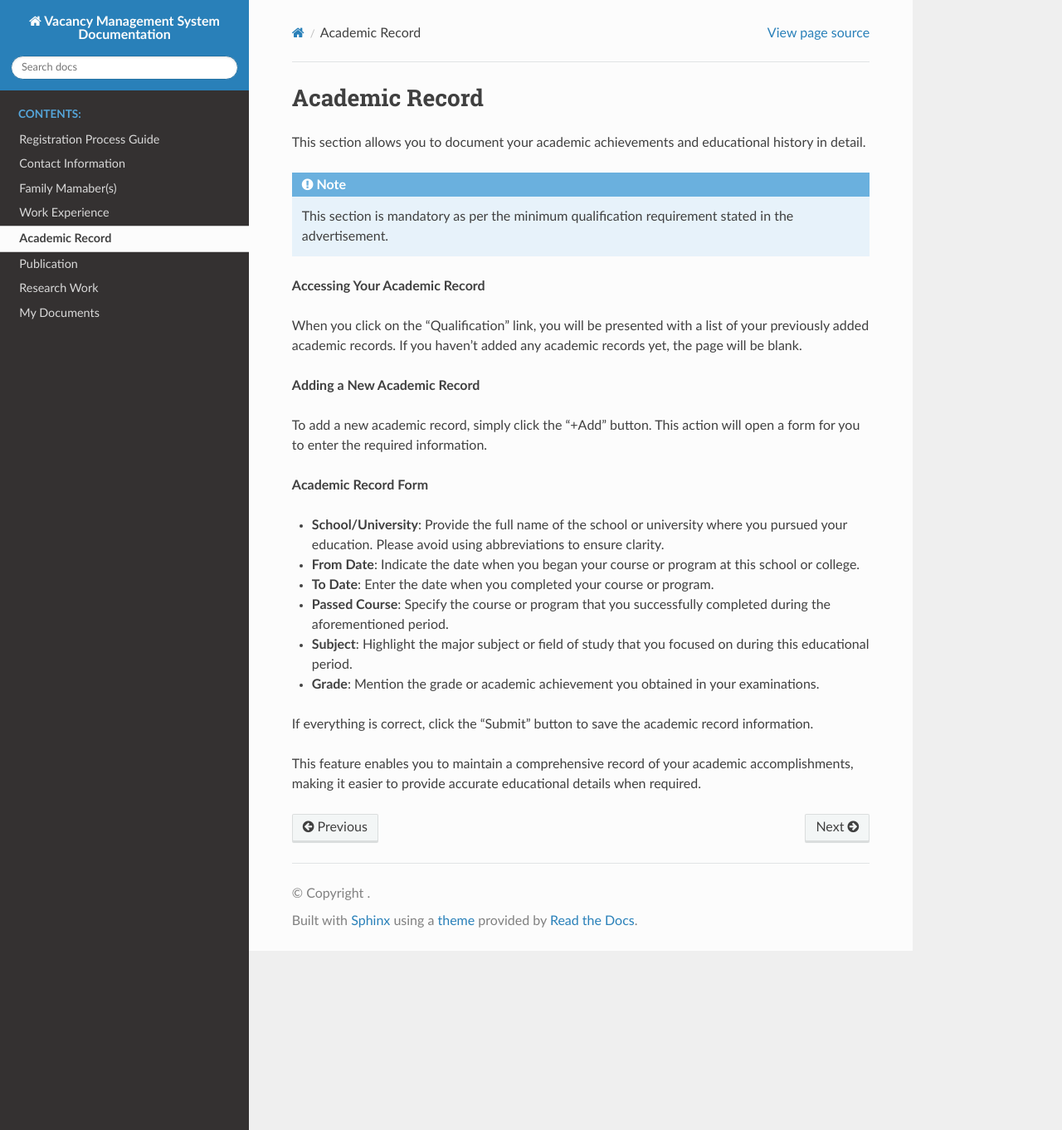
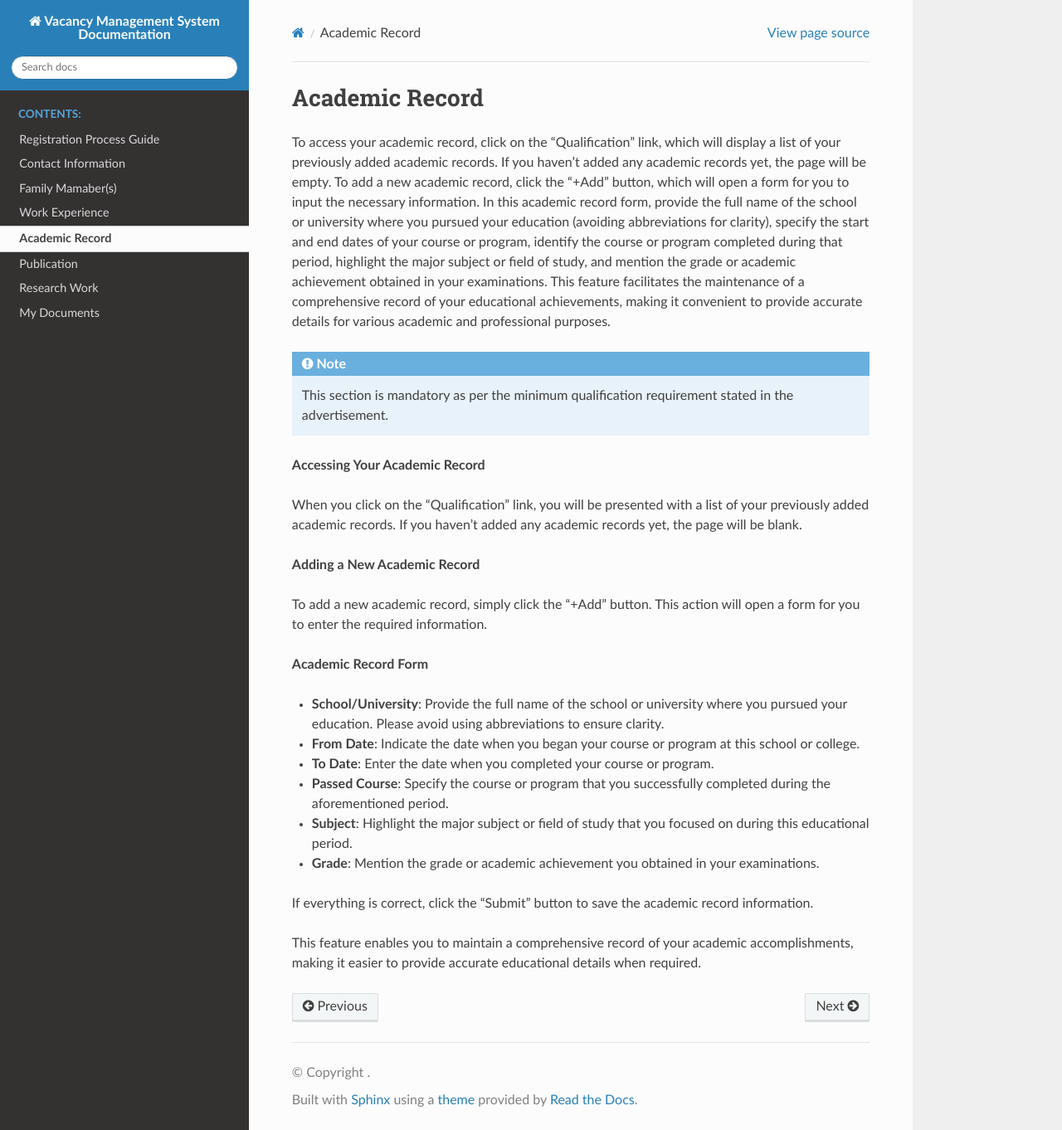
Before and after one commit to w38g0ru/vms, a Sphinx documentation site: the page built from docs/qualification.rst, in a window 1280 px wide and 1362 px high. Shown: the whole window at 83% size. Built offline with Sphinx 7.4.7 and the Read the Docs theme 2.0.0, drawn with Linux system fonts in a browser that asks for light colours; pages that are not in the unit, such as notebooks, are missing from menus.

Commit message:
Update qualification.rst

```diff
--- a/docs/qualification.rst
+++ b/docs/qualification.rst
@@ -1,7 +1,7 @@
 Academic Record
 ===============
 
-This section allows you to document your academic achievements and educational history in detail.
+To access your academic record, click on the “Qualification” link, which will display a list of your previously added academic records. If you haven't added any academic records yet, the page will be empty. To add a new academic record, click the “+Add” button, which will open a form for you to input the necessary information. In this academic record form, provide the full name of the school or university where you pursued your education (avoiding abbreviations for clarity), specify the start and end dates of your course or program, identify the course or program completed during that period, highlight the major subject or field of study, and mention the grade or academic achievement obtained in your examinations. This feature facilitates the maintenance of a comprehensive record of your educational achievements, making it convenient to provide accurate details for various academic and professional purposes.
 
 .. note::
    This section is mandatory as per the minimum qualification requirement stated in the advertisement.
```
